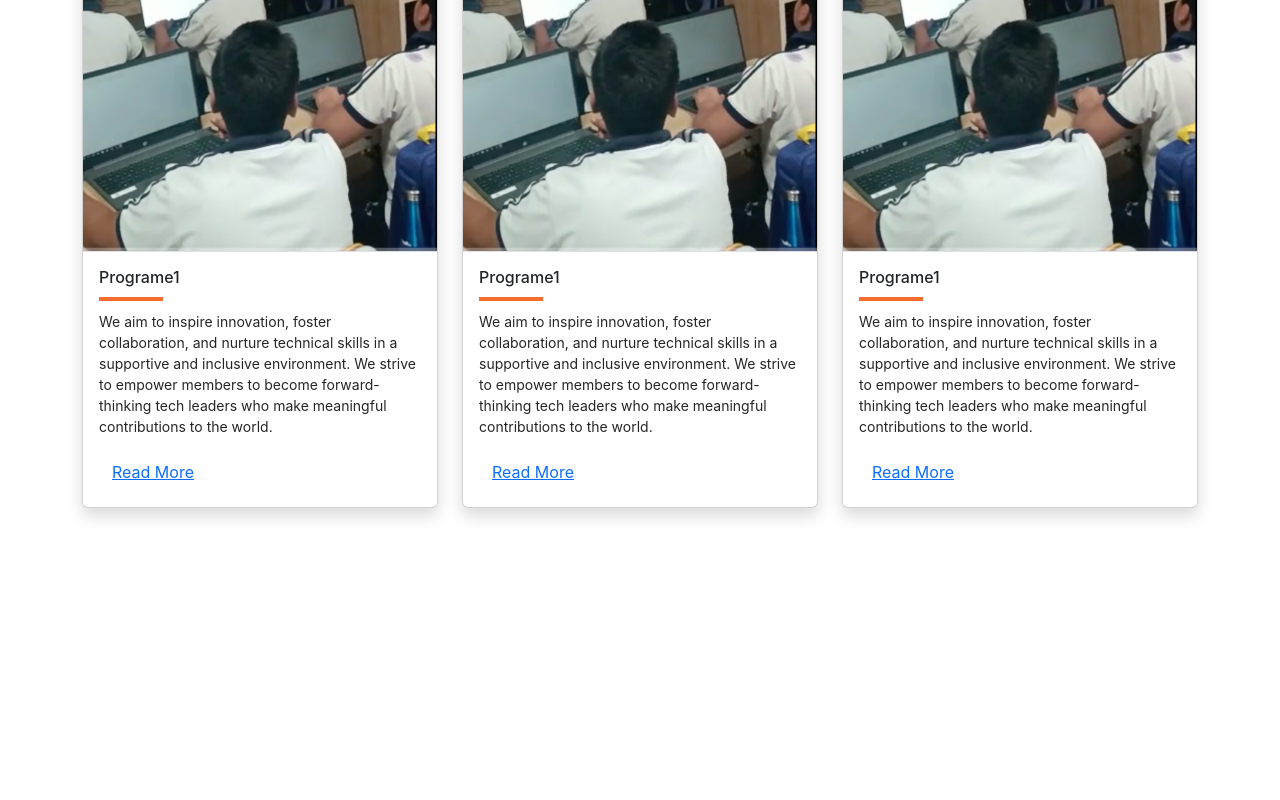
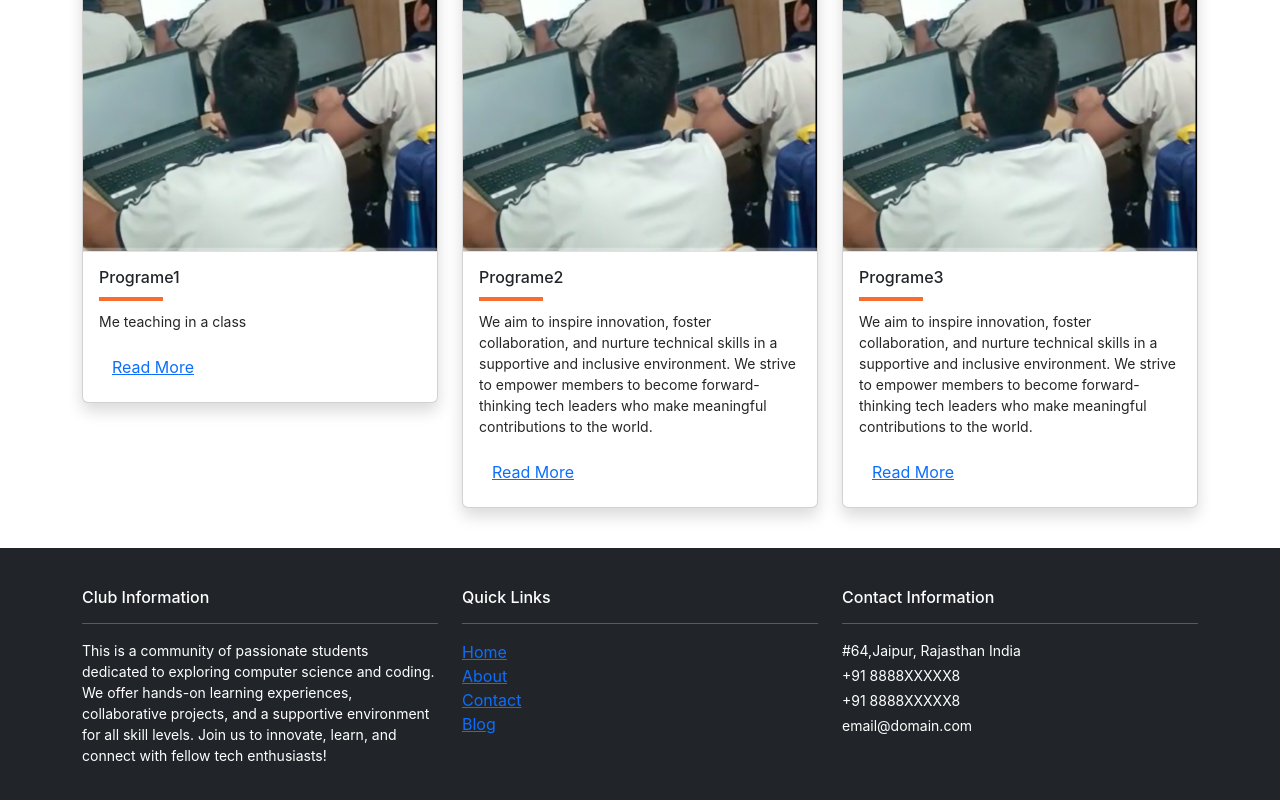
Before and after one commit to aksinghania/Clubweb, a React (Create React App) app: page / in a window 1280 px wide. Shown: the part 1636-2436 px from the top of the page. Before the commit the page ends 2184 px from the top, so only its background shows below. Built offline with nearby package versions, Linux system fonts and the light colour scheme; the HTML template or start-up script is replaced by a standard one.

Commit message:
added footer

```diff
--- a/src/App.js
+++ b/src/App.js
@@ -5,6 +5,7 @@ import Home from "./components/pages/Home";
 import About from "./components/pages/About";
 import { BrowserRouter as Router, Route, Routes } from "react-router-dom";
 import Contactus from "./components/pages/Contact";
+import Footer from "./components//inc/Footer";
 
 function App() {
   return (
@@ -17,6 +18,7 @@ function App() {
 
           <Route path="/Contact" Component={Contactus} />
         </Routes>
+        <Footer />
       </Router>
     </div>
   );
--- /dev/null
+++ b/src/components/inc/Footer.js
@@ -0,0 +1,57 @@
+import React from "react";
+import { Link } from "react-router-dom";
+
+function Footer() {
+  return (
+    <section className="section footer bg-dark text-white">
+      <div className="container">
+        <div className="row">
+          <div className="col-md-4">
+            <h6>Club Information</h6>
+            <hr />
+            <p className="text-white">
+              This is a community of passionate students dedicated to exploring
+              computer science and coding. We offer hands-on learning
+              experiences, collaborative projects, and a supportive environment
+              for all skill levels. Join us to innovate, learn, and connect with
+              fellow tech enthusiasts!
+            </p>
+          </div>
+          <div className="col-md-4">
+            <h6>Quick Links</h6>
+            <hr />
+            <div>
+              <Link to="/">Home</Link>
+            </div>
+            <div>
+              <Link to="/about">About</Link>
+            </div>
+            <div>
+              <Link to="/">Contact</Link>
+            </div>
+            <div>
+              <Link to="/">Blog</Link>
+            </div>
+          </div>
+          <div className="col-md-4">
+            <h6>Contact Information</h6>
+            <hr />
+            <div>
+              <p className="text-white mb-1">#64,Jaipur, Rajasthan India</p>
+            </div>
+            <div>
+              <p className="text-white mb-1">+91 8888XXXXX8</p>
+            </div>
+            <div>
+              <p className="text-white mb-1">+91 8888XXXXX8</p>
+            </div>
+            <div>
+              <p className="text-white mb-1">email@domain.com</p>
+            </div>
+          </div>
+        </div>
+      </div>
+    </section>
+  );
+}
+export default Footer;
--- a/src/components/pages/Home.js
+++ b/src/components/pages/Home.js
@@ -4,6 +4,8 @@ import Slider from "../inc/Slider";
 import { Link } from "react-router-dom";
 import VMC from "./inc/Vmc";
 import Programe1 from "../images/programe1.png";
+import Programe2 from "../images/programe1.png";
+import Programe3 from "../images/programe1.png";
 
 function Home() {
   return (
@@ -51,13 +53,7 @@ function Home() {
                   <div className="card-body">
                     <h6>Programe1</h6>
                     <div className="underline"></div>
-                    <p>
-                      We aim to inspire innovation, foster collaboration, and
-                      nurture technical skills in a supportive and inclusive
-                      environment. We strive to empower members to become
-                      forward-thinking tech leaders who make meaningful
-                      contributions to the world.
-                    </p>
+                    <p>Me teaching in a class</p>
 
                     <Link to="/Programes" className="btn btn-link">
                       Read More
@@ -65,15 +61,16 @@ function Home() {
                   </div>
                 </div>
               </div>
+
               <div className="col-md-4">
                 <div className="card shadow">
                   <img
-                    src={Programe1}
+                    src={Programe2}
                     className="w-100 border-bottom"
                     alt="Programes"
                   />
                   <div className="card-body">
-                    <h6>Programe1</h6>
+                    <h6>Programe2</h6>
                     <div className="underline"></div>
                     <p>
                       We aim to inspire innovation, foster collaboration, and
@@ -89,15 +86,16 @@ function Home() {
                   </div>
                 </div>
               </div>
+
               <div className="col-md-4">
                 <div className="card shadow">
                   <img
-                    src={Programe1}
+                    src={Programe3}
                     className="w-100 border-bottom"
                     alt="Programes"
                   />
                   <div className="card-body">
-                    <h6>Programe1</h6>
+                    <h6>Programe3</h6>
                     <div className="underline"></div>
                     <p>
                       We aim to inspire innovation, foster collaboration, and
```
